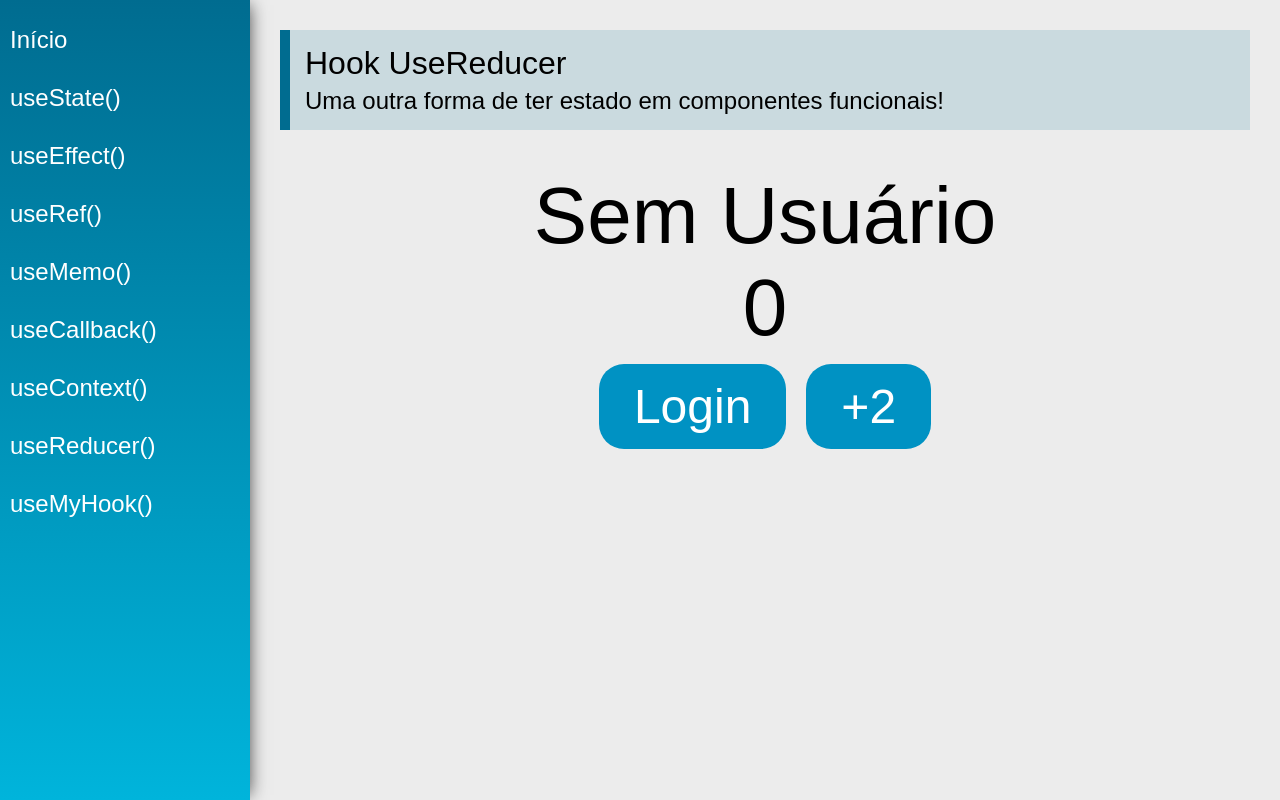
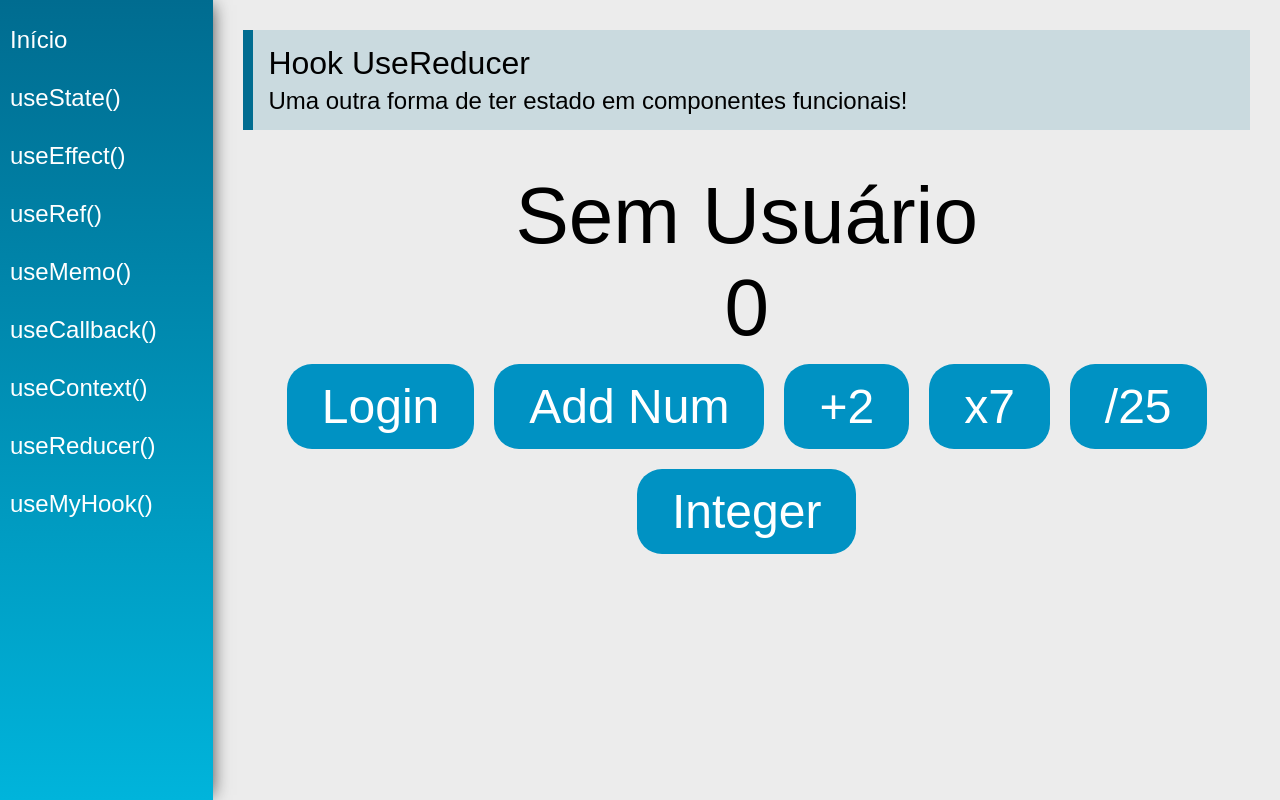
Before and after one commit to RodolfoPG/hooks, a React (Create React App) app: page /useReducer in a window 1280 px wide. Built offline with nearby package versions, Linux system fonts and the light colour scheme.

Commit message:
Desafio useReducer

```diff
--- a/src/views/examples/UseReducer.jsx
+++ b/src/views/examples/UseReducer.jsx
@@ -13,6 +13,14 @@ function reducer(state, action) {
     switch(action.type) {
         case 'numberAdd2':
             return {...state, number: state.number + 2}
+        case 'multiplyBy7':
+            return  {...state, number: state.number * 7}
+        case 'divideBy25':
+            return {...state, number: state.number / 25}
+        case 'integer':
+            return {...state, number: parseInt(state.number)}
+        case 'addNumberN':
+            return {...state, number: state.number + action.payload}
         case 'login':
             return {...state, user: { name: action.payload } }
         default:
@@ -38,7 +46,11 @@ const UseReducer = (props) => {
                 <span className="text">{state.number}</span>
                 <div>
                     <button className="btn" onClick={() => dispatch({type: 'login', payload: 'Maria'})}>Login</button>
+                    <button className="btn" onClick={() => dispatch({type: 'addNumberN', payload: 5})}>Add Num</button>
                     <button className="btn" onClick={() => dispatch({type: 'numberAdd2'})}>+2</button>
+                    <button className="btn" onClick={() => dispatch({type: 'multiplyBy7'})}>x7</button>
+                    <button className="btn" onClick={() => dispatch({type: 'divideBy25'})}>/25</button>
+                    <button className="btn" onClick={() => dispatch({type: 'integer'})}>Integer</button>
                 </div>
             </div>
         </div>
```
